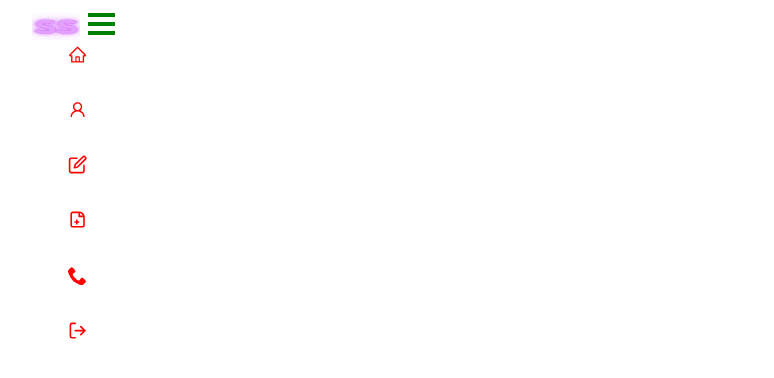
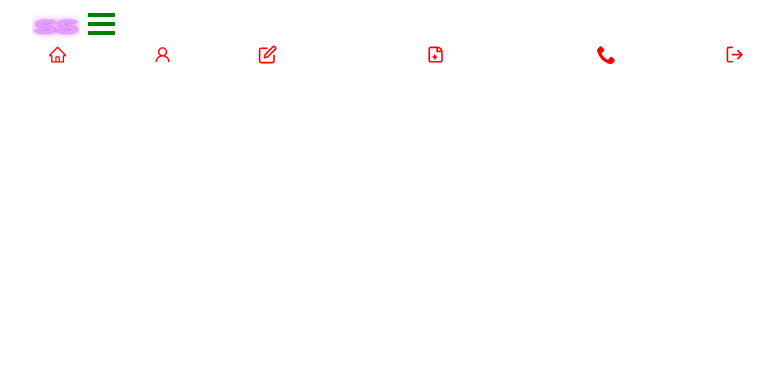
Before and after one commit to SANJANASOLANGA/ReactFoodRecipe, a React (Create React App) app in the folder Client/: page / in a window 1280 px wide. Shown: the top 378 px of the page, without its empty margins (0-774 px from the left). Built offline with nearby package versions, Linux system fonts and the light colour scheme.

Commit message:
Removed Nav.Item

```diff
--- a/Client/src/components/NavBarAdmin.js
+++ b/Client/src/components/NavBarAdmin.js
@@ -8,7 +8,6 @@ import { LuEdit } from "react-icons/lu";
 import Navbar from "react-bootstrap/Navbar";
 import Nav from "react-bootstrap/Nav";
 import Container from "react-bootstrap/Container";
-import Button from "react-bootstrap/Button";
 import logo from "../assets/logo.png";
 
 function NavBarAdmin() {
@@ -53,7 +52,6 @@ function NavBarAdmin() {
         </Navbar.Toggle>
         <Navbar.Collapse id="responsive-navbar-nav">
           <Nav className="ms-auto" defaultActiveKey="#home">
-            <Nav.Item>
               <Nav.Link
                 as={Link}
                 to="/adminhome"
@@ -62,9 +60,6 @@ function NavBarAdmin() {
                 <AiOutlineHome style={{ marginBottom: "2px", color: 'red' }} />
                 Home
               </Nav.Link>
-            </Nav.Item>
-
-            <Nav.Item>
               <Nav.Link
                 as={Link}
                 to="/admin-about"
@@ -73,9 +68,6 @@ function NavBarAdmin() {
                 <AiOutlineUser style={{ marginBottom: "2px", color: 'red' }} />
                 About
               </Nav.Link>
-            </Nav.Item>
-
-            <Nav.Item>
               <Nav.Link
                 as={Link}
                 to="/edit-recipes"
@@ -87,9 +79,6 @@ function NavBarAdmin() {
                 {" "}
                 Edit Recipes
               </Nav.Link>
-            </Nav.Item>
-
-            <Nav.Item>
               <Nav.Link
                 as={Link}
                 to="/create-receipe"
@@ -101,9 +90,6 @@ function NavBarAdmin() {
                 {" "}
                 Add Recipes
               </Nav.Link>
-            </Nav.Item>
-
-            <Nav.Item>
               <Nav.Link
                 as={Link}
                 to="/admin-contact"
@@ -111,9 +97,6 @@ function NavBarAdmin() {
               >
                 <ImPhone style={{ marginBottom: "2px", color: 'red' }} /> Contact
               </Nav.Link>
-            </Nav.Item>
-
-            <Nav.Item>
               <Nav.Link
                 as={Link}
                 to="/admin-contact"
@@ -121,18 +104,6 @@ function NavBarAdmin() {
               >
                 <FiLogOut style={{ marginBottom: "2px", color: 'red' }} /> Log Out
               </Nav.Link>
-            </Nav.Item>
-
-            {/* <Nav.Item className="fork-btn">
-              <Button
-                href="https://github.com/SANJANASOLANGA"
-                target="_blank"
-                className="fork-btn-inner"
-              >
-                <CgGitFork style={{ fontSize: "1.2em" }} />{" "}
-                <AiFillStar style={{ fontSize: "1.1em", color: 'red' }} />
-              </Button>
-            </Nav.Item> */}
           </Nav>
         </Navbar.Collapse>
       </Container>
```
